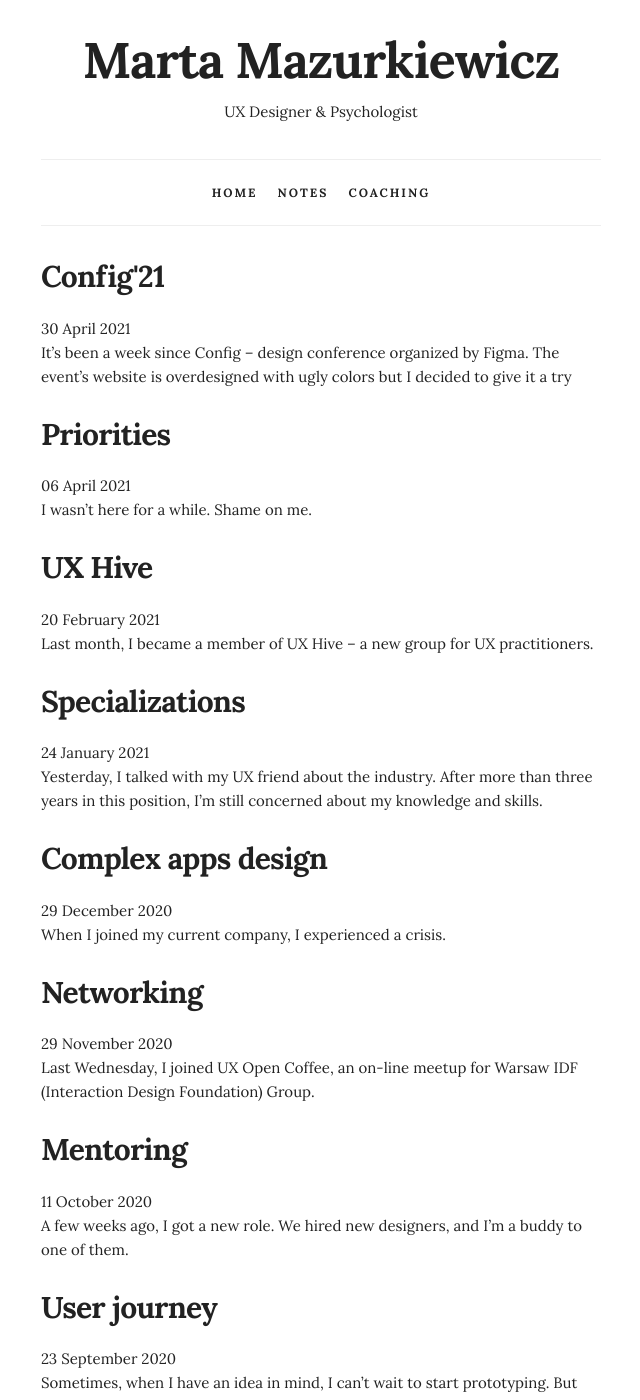
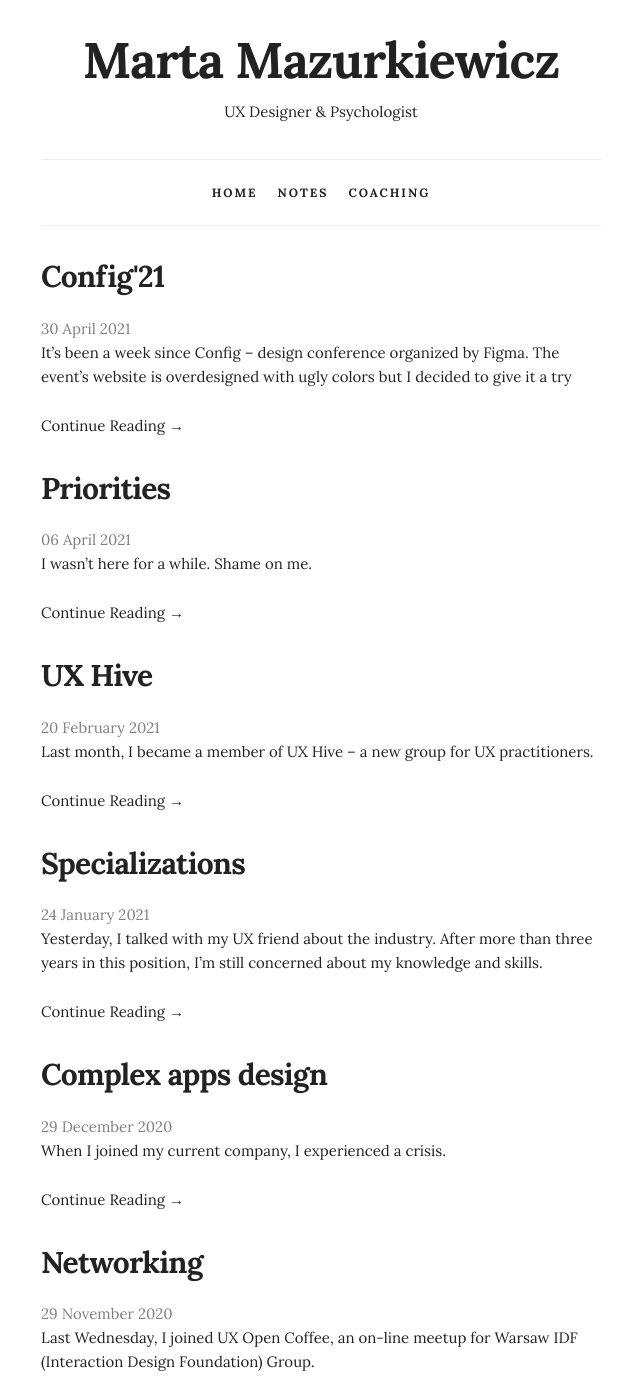
Before and after one commit to mazurki/mazurki.github.io, a Jekyll site: the page built from notes.html, in a window 1280 px wide and 1400 px high. Shown: the whole window, without its empty margins (319-959 px from the left). Built offline with Jekyll 4.4.1, drawn with Linux system fonts in a browser that asks for light colours; nearby versions of some CDN libraries; some of the changed text lies outside the part shown.

Commit message:
Add Continue reading button to post preview

```diff
--- a/notes.html
+++ b/notes.html
@@ -9,7 +9,10 @@ description: "Notes"
       <div class="post-title">
           <h4><a href="{{ post.url | prepend: site.baseurl }}">{{ post.title }}</a></h4>
        </div>
-    <time class="pre-article" datetime="{{ post.date | date: "%Y-%m-%d" }}">{{ post.date | date_to_long_string }}</time>
+    <time class="post-subtitle" datetime="{{ post.date | date: "%B %-d, %Y" }}">{{ post.date | date_to_long_string }}</time>
     {{ post.subtitle | markdownify }}
+    <div class="post-excerpt">
+        <a href="{{ post.url | prepend: site.baseurl }}">Continue Reading &rarr;</a>
+      </div>
   </article>
 {% endfor %}
```
